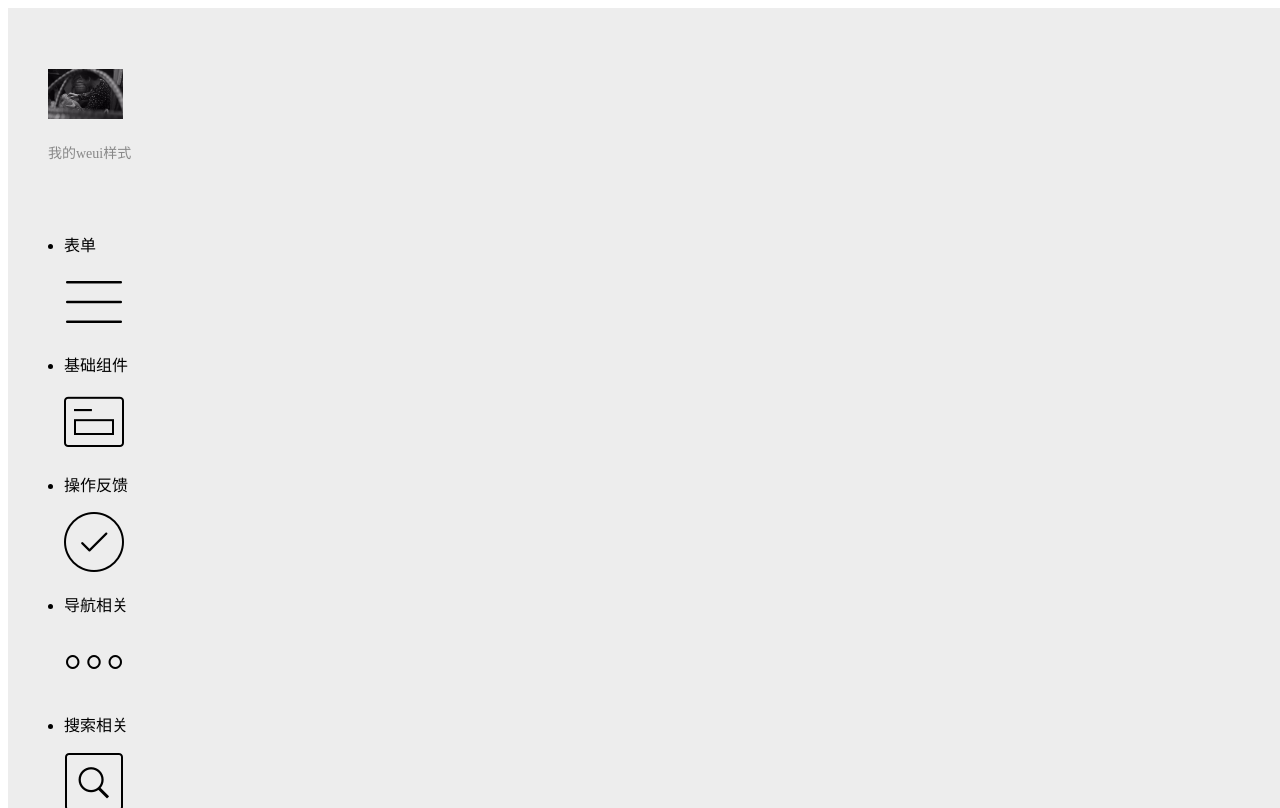
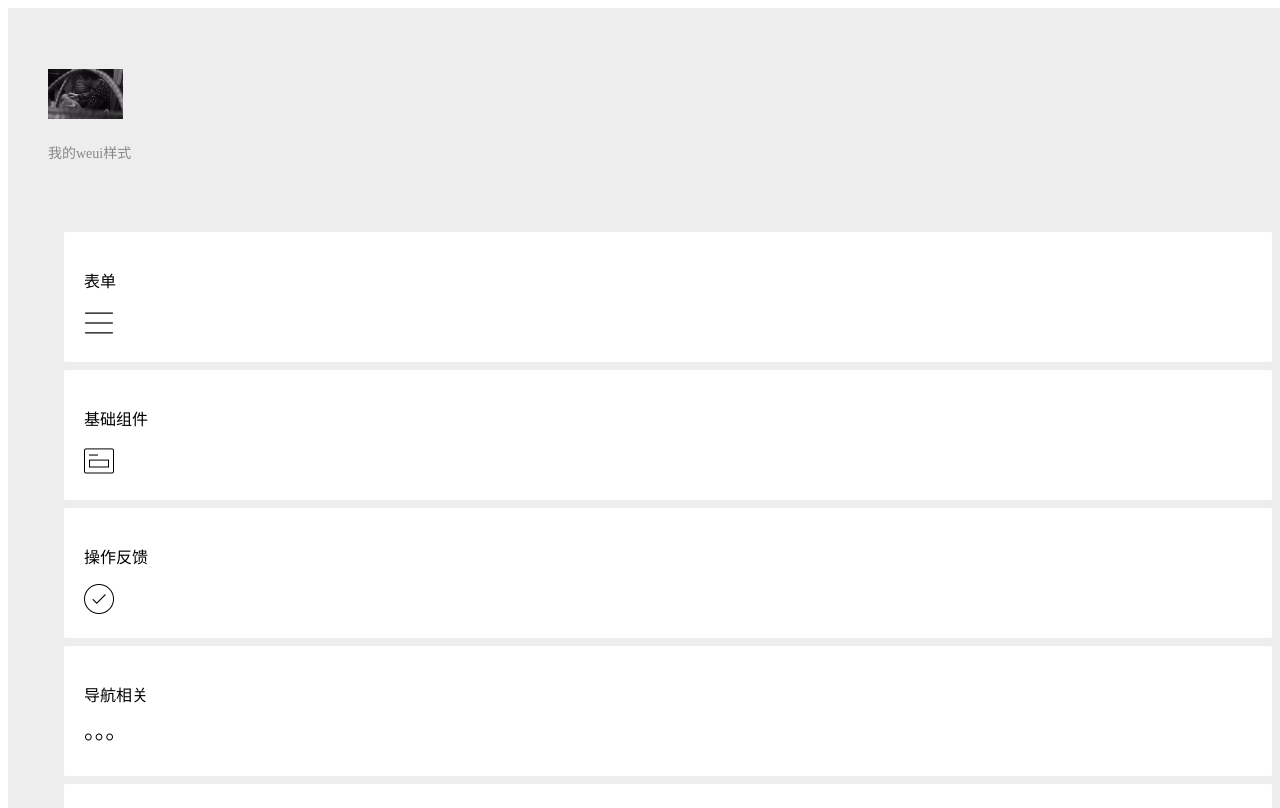
Before and after one commit to Allison12345/weui-react, a React (Create React App) app: page / in a window 1280 px wide. Built offline with nearby package versions, Linux system fonts and the light colour scheme.

Commit message:
uploader

```diff
--- a/src/components/Pane/index.js
+++ b/src/components/Pane/index.js
@@ -1,4 +1,6 @@
 import React from 'react'
+
+import './style.css'
 
 import WeuiCell from '../WeuiCell'
 import WeuiCells from '../WeuiCells'
@@ -9,11 +11,12 @@ const Pane = ({ label, icon, items = [], history, isShow, onClick }) => {
   }
   return (
     <li>
-      <div className="weui-flex" onClick={onClick}>
+      <div className="weui-flex" style={{ padding: '20px' }} onClick={onClick}>
         <p className="weui-flex__item">{label}</p>
         <img
           src={require(`../../assets/imgs/icon_nav_${icon}.png`)}
           alt="logo"
+          style={{ width: '30px', height: '30px' }}
         />
       </div>
       {isShow && (
--- /dev/null
+++ b/src/components/Pane/style.css
@@ -0,0 +1,10 @@
+li:first-child {
+  margin-top: 0;
+}
+li {
+  margin: 8px 0;
+  background-color: #fff;
+  overflow: hidden;
+  border-radius: 2px;
+  cursor: pointer;
+}
--- a/src/components/WeuiUpLoader/index.js
+++ b/src/components/WeuiUpLoader/index.js
@@ -1,20 +1,27 @@
-import React, { Component } from 'react'
-import { url } from 'inspector'
+import React from 'react'
 
-class WeuiUpLoader extends Component {
-  constructor(props) {
-    super(props)
-    this.state = {}
-  }
-  render() {
-    return (
-      <div className="weui-gallery">
-        <span
-          className="weui-gallery__img"
-          style={{ backgroundImage: url() }}
-        />
+const WeuiUpLoader = () => {
+  return (
+    <div className="weui-uploader">
+      <div className="weui-uploader__hd">
+        <p className="weui-uploader__title">图片上传</p>
+        <div className="weui-uploader__info">0/2</div>
       </div>
-    )
-  }
+      <div className="weui-uploader__bd">
+        <ul className="weui-uploader__files">
+          <li className="weui-uploader__files" />
+        </ul>
+        <div className="weui-uploader__input-box">
+          <input
+            className="weui-uploader__input"
+            type="file"
+            accept=".jpg,.png,.jpeg,.svg,.webp"
+            multiple
+          />
+        </div>
+      </div>
+    </div>
+  )
 }
+
 export default WeuiUpLoader
--- a/src/pages/upLoader/index.js
+++ b/src/pages/upLoader/index.js
@@ -1,8 +1,25 @@
-import React from 'react'
+import React, { Component } from 'react'
 
 import Page from '../../components/Page'
+import WeuiCells from '../../components/WeuiCells'
+import WeuiCell from '../../components/WeuiCell'
+import WeuiUpLoader from '../../components/WeuiUpLoader'
 
-const upLoader = () => {
-  return <Page title="upLoader" desc="上传组件,配合gallery使用 " />
+class upLoader extends Component {
+  constructor(props) {
+    super(props)
+    this.state = {
+      imgs: []
+    }
+  }
+  render() {
+    return (
+      <Page title="upLoader" desc="上传组件,配合gallery使用 ">
+        <WeuiCells type="form">
+          <WeuiCell bd={() => <WeuiUpLoader />} />
+        </WeuiCells>
+      </Page>
+    )
+  }
 }
 export default upLoader
--- a/src/router/routes.js
+++ b/src/router/routes.js
@@ -18,7 +18,12 @@ import Panel from '../pages/Panel'
 import Preview from '../pages/Preview'
 import Progress from '../pages/Progress'
 import MsgPage from '../pages/MsgPage'
+import UpLoader from '../pages/upLoader'
 const routes = [
+  {
+    path: '/uploader',
+    component: UpLoader
+  },
   {
     path: '/msgpage',
     component: MsgPage
```
Also changed, not shown: src/components/weuiGallery/index.js (added, +13 -0 lines).
